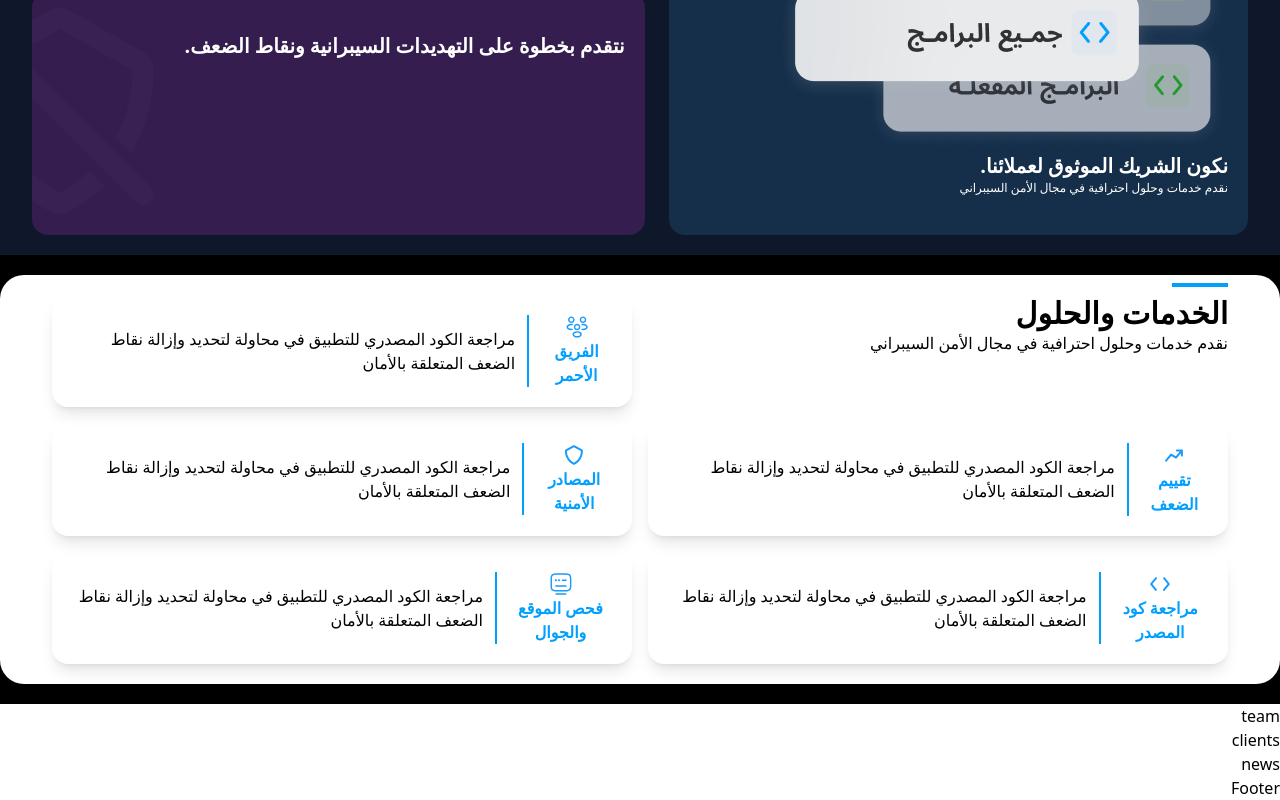
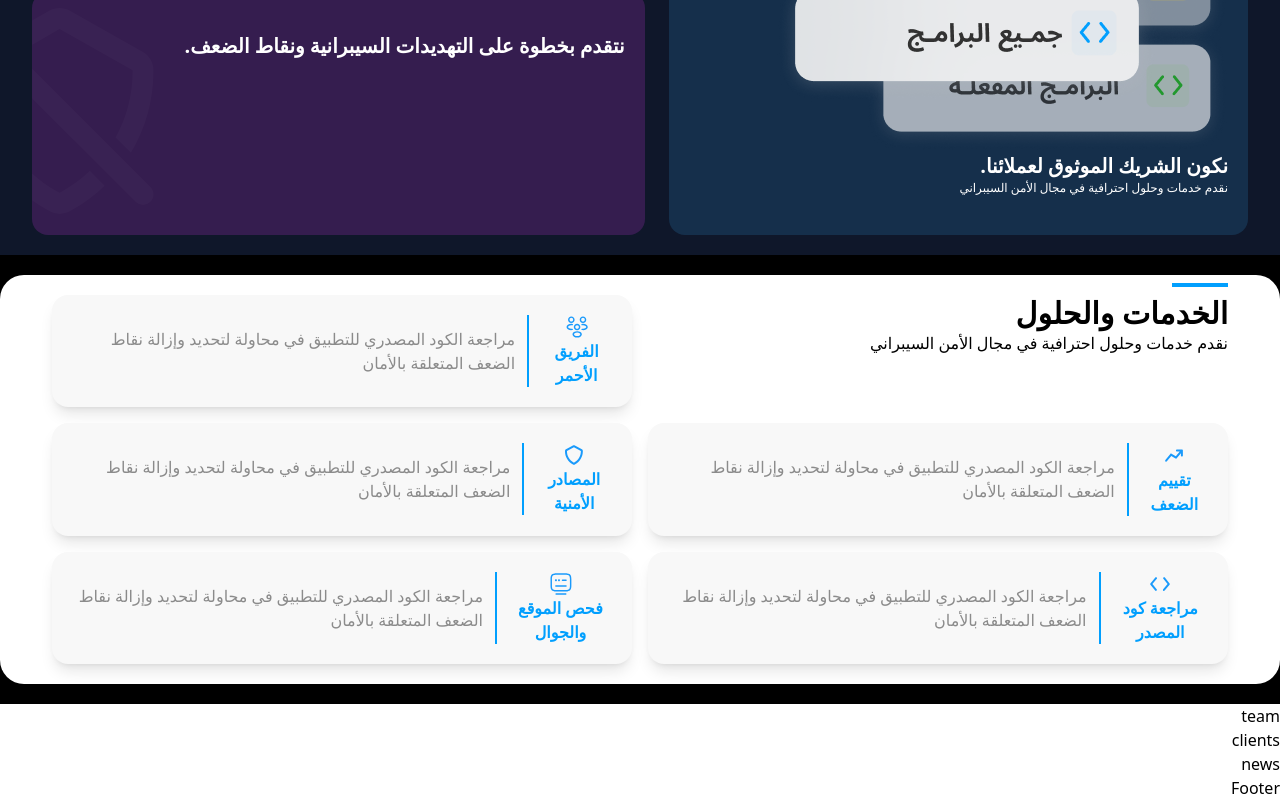
Before and after one commit to MohammadKhallaf/react-trustland, a React (Vite) app: page / in a window 1280 px wide. Shown: the part 1364-2164 px from the top of the page. Built offline with nearby package versions, Linux system fonts and the light colour scheme.

Commit message:
update configurations

```diff
--- a/tailwind.config.js
+++ b/tailwind.config.js
@@ -4,6 +4,8 @@ module.exports = {
     extend: {
       colors: {
         mainBlue: "#019FFE",
+        lightGray: "#F8F8F8",
+        darkGray: "#8B8B8B",
       },
     },
   },
--- a/vite.config.ts
+++ b/vite.config.ts
@@ -6,8 +6,8 @@ export default defineConfig({
   plugins: [reactRefresh()],
   resolve: {
     alias: {
-      "@": path.resolve(__dirname, "./src"),
-      "@img": path.resolve(__dirname, "./src/assets/images"),
+      "@": path.resolve(__dirname, "src"),
+      "@img": path.resolve(__dirname, "src/assets/images"),
     },
   },
 });
```
